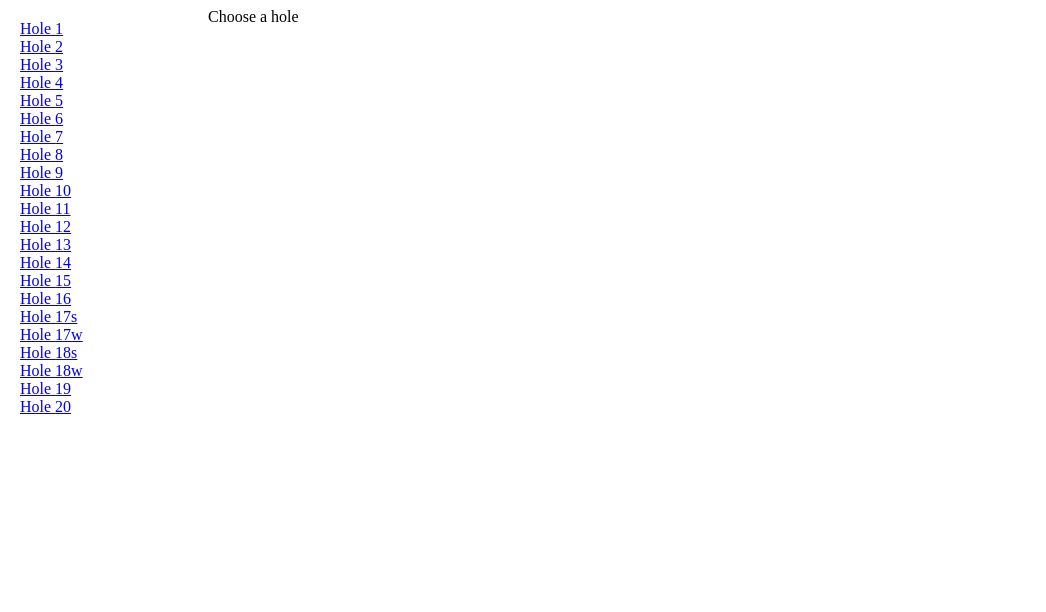
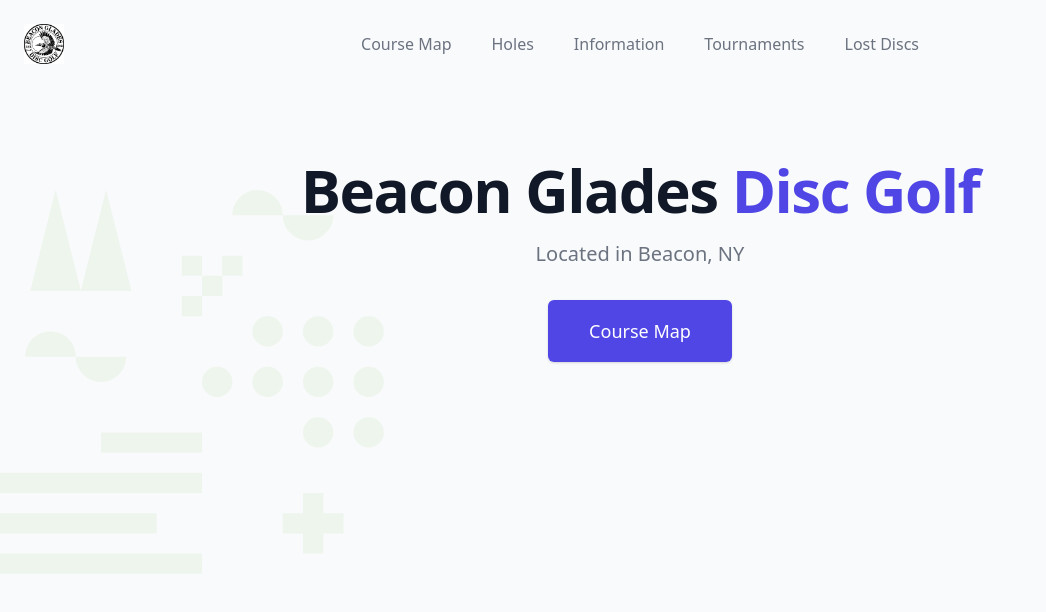
Before and after one commit to JSGraef/Beacon-Glades, a Gatsby site: page / in a window 1280 px wide. Shown: the whole page, without its empty margins (0-1046 px from the left). Built offline with nearby package versions, Linux system fonts and the light colour scheme; Gatsby itself is replaced by a stand-in of ours.

Commit message:
Add tailwind and start adjusting layout

```diff
--- /dev/null
+++ b/gatsby-browser.js
@@ -0,0 +1 @@
+import './src/styles/global.css';
--- a/gatsby-config.js
+++ b/gatsby-config.js
@@ -9,6 +9,7 @@ module.exports = {
   plugins: [
     `gatsby-plugin-netlify`,
     `gatsby-plugin-emotion`,
+    "gatsby-plugin-postcss",
     {
       resolve: "gatsby-plugin-react-svg",
       options: {
@@ -21,5 +22,13 @@ module.exports = {
       resolve: `gatsby-plugin-create-client-paths`,
       options: { prefixes: [`/hole/*`] },
     },
+    `gatsby-transformer-sharp`,
+    `gatsby-plugin-sharp`,
+    {
+      resolve: `gatsby-source-filesystem`,
+      options: {
+        path: `${__dirname}/src/images`,
+      },
+    },
   ],
 }
--- /dev/null
+++ b/postcss.config.js
@@ -0,0 +1,6 @@
+module.exports = {
+  plugins: {
+    tailwindcss: {},
+    autoprefixer: {},
+  },
+}
--- a/src/Home.js
+++ b/src/Home.js
@@ -1,10 +1,30 @@
 import React from "react"
 import Layout from "./Layout.js"
+import { Link } from "gatsby"
 
 export default function Home() {
   return (
     <Layout>
-      <div>Choose a hole</div>
+      <div className="text-center">
+        <h1 className="text-4xl tracking-tight font-extrabold text-gray-900 sm:text-5xl md:text-6xl">
+          <span className="block xl:inline">Beacon Glades</span>
+          {` `}
+          <span className="block text-indigo-600 xl:inline">Disc Golf</span>
+        </h1>
+        <p className="mt-3 max-w-md mx-auto text-base text-gray-500 sm:text-lg md:mt-5 md:text-xl md:max-w-3xl">
+          Located in Beacon, NY
+        </p>
+        <div className="mt-5 max-w-md mx-auto sm:flex sm:justify-center md:mt-8">
+          <div className="rounded-md shadow">
+            <Link
+              to="/coursemap"
+              className="w-full flex items-center justify-center px-8 py-3 border border-transparent text-base font-medium rounded-md text-white bg-indigo-600 hover:bg-indigo-700 md:py-4 md:text-lg md:px-10"
+            >
+              Course Map
+            </Link>
+          </div>
+        </div>
+      </div>
     </Layout>
   )
 }
--- a/src/Layout.js
+++ b/src/Layout.js
@@ -1,36 +1,35 @@
 import React from "react"
-import styled from "@emotion/styled"
-import Navigation from "./Navigation.js"
+import Navigation from "./Navigation"
 
-const Container = styled.div`
-  display: grid;
-  grid-template-columns: 200px 1fr;
-  justify-items: start;
-  justify-content: start;
-  align-content: flex-start;
-  height: 90vh;
-  margin: 0;
-  padding: 0;
-`
+export default function Layout(props) {
+  return (
+    <>
+      <div className="relative bg-repeat bg-gray-50 overflow-hidden h-screen">
+        <div
+          className="hidden sm:block sm:absolute sm:h-full sm:w-full"
+          aria-hidden="true"
+        >
+          <div className="">
+            <svg
+              width="404"
+              height="784"
+              fill="#e1eedd"
+              fillOpacity="0.47"
+              viewBox="0 0 80 80"
+            >
+               <path fillRule="evenodd" d="M11 0l5 20H6l5-20zm42 31a3 3 0 1 0 0-6 3 3 0 0 0 0 6zM0 72h40v4H0v-4zm0-8h31v4H0v-4zm20-16h20v4H20v-4zM0 56h40v4H0v-4zm63-25a3 3 0 1 0 0-6 3 3 0 0 0 0 6zm10 0a3 3 0 1 0 0-6 3 3 0 0 0 0 6zM53 41a3 3 0 1 0 0-6 3 3 0 0 0 0 6zm10 0a3 3 0 1 0 0-6 3 3 0 0 0 0 6zm10 0a3 3 0 1 0 0-6 3 3 0 0 0 0 6zm-30 0a3 3 0 1 0 0-6 3 3 0 0 0 0 6zm-28-8a5 5 0 0 0-10 0h10zm10 0a5 5 0 0 1-10 0h10zM56 5a5 5 0 0 0-10 0h10zm10 0a5 5 0 0 1-10 0h10zm-3 46a3 3 0 1 0 0-6 3 3 0 0 0 0 6zm10 0a3 3 0 1 0 0-6 3 3 0 0 0 0 6zM21 0l5 20H16l5-20zm43 64v-4h-4v4h-4v4h4v4h4v-4h4v-4h-4zM36 13h4v4h-4v-4zm4 4h4v4h-4v-4zm-4 4h4v4h-4v-4zm8-8h4v4h-4v-4z" />
+            </svg>
+          </div>
+        </div>
 
-const Nav = styled.div`
-  list-style-type: none;
-  padding: 12px;
-  margin: 0;
-`
+        <div className="relative pt-6 pb-16 sm:pb-24">
+          <Navigation />
 
-const Map = styled.div`
-  min-height: 100%;
-  width: 100%;
-`
-
-export default function Layout({ children }) {
-  return (
-    <Container>
-      <Nav>
-        <Navigation />
-      </Nav>
-      <Map>{children}</Map>
-    </Container>
+          <main className="mt-16 mx-auto max-w-7xl px-4 sm:mt-24">
+            {props.children}
+          </main>
+        </div>
+      </div>
+    </>
   )
 }
--- a/src/Navigation.js
+++ b/src/Navigation.js
@@ -1,14 +1,85 @@
 import React from "react"
 import { Link } from "gatsby"
 
-import { holes } from "./constants.js"
+import logo from './images/beacon_glades_logo2021.jpg'
+console.log(logo)
+
+// import { holes } from "./constants.js"
 
 const Navigation = () => {
-  return holes.map(num => (
-    <li key={num}>
-      <Link to={`/hole/${num}`}>Hole {num}</Link>
-    </li>
-  ))
+  // return holes.map(num => (
+  //   <li key={num}>
+  //     <Link to={`/hole/${num}`}>Hole {num}</Link>
+  //   </li>
+  // ))
+  return (
+    <div className="max-w-7xl mx-auto px-4 sm:px-6">
+      <nav
+        className="relative flex items-center justify-between sm:h-10 md:justify-center"
+        aria-label="Global"
+      >
+        <div className="flex items-center flex-1 md:absolute md:inset-y-0 md:left-0">
+          <div className="flex items-center justify-between w-full md:w-auto">
+            <Link to='/'>
+              <span className="sr-only">Workflow</span>
+              <img
+                className="h-8 w-auto sm:h-10"
+                src={logo}
+                alt="Logo"
+              />
+            </Link>
+            <div className="-mr-2 flex items-center md:hidden">
+              <button
+                type="button"
+                className="bg-gray-50 rounded-md p-2 inline-flex items-center justify-center text-gray-400 hover:text-gray-500 hover:bg-gray-100 focus:outline-none focus:ring-2 focus:ring-inset focus:ring-indigo-500"
+                id="main-menu"
+                aria-haspopup="true"
+              >
+                <span className="sr-only">Open main menu</span>
+                <svg
+                  className="h-6 w-6"
+                  xmlns="http://www.w3.org/2000/svg"
+                  fill="none"
+                  viewBox="0 0 24 24"
+                  stroke="currentColor"
+                  aria-hidden="true"
+                >
+                  <path
+                    strokeLinecap="round"
+                    strokeLinejoin="round"
+                    strokeWidth="2"
+                    d="M4 6h16M4 12h16M4 18h16"
+                  />
+                </svg>
+              </button>
+            </div>
+          </div>
+        </div>
+        <div className="hidden md:flex md:space-x-10">
+          <Link to="/coursemap" className="font-medium text-gray-500 hover:text-gray-900">
+            Course Map
+          </Link>
+
+          <Link to="/hole/1" className="font-medium text-gray-500 hover:text-gray-900">
+            Holes
+          </Link>
+
+          <Link to="/info" href="#" className="font-medium text-gray-500 hover:text-gray-900">
+            Information
+          </Link>
+
+          <Link to="/tournaments" href="#" className="font-medium text-gray-500 hover:text-gray-900">
+            Tournaments
+          </Link>
+
+          <Link to="/lost" href="#" className="font-medium text-gray-500 hover:text-gray-900">
+            Lost Discs
+          </Link>
+
+        </div>
+      </nav>
+    </div>
+  )
 }
 
 export default Navigation
--- /dev/null
+++ b/src/pages/coursemap.js
@@ -0,0 +1,10 @@
+import React from "react"
+import Layout from "../Layout.js"
+
+export default function CourseMap() {
+  return (
+    <Layout>
+      <div>This is the map</div>
+    </Layout>
+  )
+}
--- a/src/pages/index.js
+++ b/src/pages/index.js
@@ -1,14 +1,22 @@
 import React from "react"
 import { Router } from "@reach/router"
 
+import CourseMap from "./coursemap.js"
 import Hole from "./hole/hole.js"
 import Home from "../Home.js"
+import Information from "./info.js"
+import Lost from "./lost.js"
+import Tournaments from "./tournaments.js"
 
 export default function App() {
   return (
     <Router>
       <Home default />
       <Hole path="hole/:holeId" />
+      <CourseMap path="coursemap" />
+      <Lost path="lost" />
+      <Tournaments path="tournaments" />
+      <Information path="info" />
     </Router>
   )
 }
--- /dev/null
+++ b/src/pages/info.js
@@ -0,0 +1,10 @@
+import React from "react"
+import Layout from "../Layout.js"
+
+export default function Information() {
+  return (
+    <Layout>
+      <div>Information</div>
+    </Layout>
+  )
+}
--- /dev/null
+++ b/src/pages/lost.js
@@ -0,0 +1,10 @@
+import React from "react"
+import Layout from "../Layout.js"
+
+export default function Lost() {
+  return (
+    <Layout>
+      <div>Lost disc inventory</div>
+    </Layout>
+  )
+}
--- /dev/null
+++ b/src/pages/tournaments.js
@@ -0,0 +1,10 @@
+import React from "react"
+import Layout from "../Layout.js"
+
+export default function Tournaments() {
+  return (
+    <Layout>
+      <div>Tournaments</div>
+    </Layout>
+  )
+}
--- /dev/null
+++ b/src/styles/global.css
@@ -0,0 +1,3 @@
+@tailwind base;
+@tailwind components;
+@tailwind utilities;
--- /dev/null
+++ b/tailwind.config.js
@@ -0,0 +1,11 @@
+module.exports = {
+  purge: ['./src/**/*.{js,jsx,ts,tsx}'],
+  darkMode: false, // or 'media' or 'class'
+  theme: {
+    extend: {},
+  },
+  variants: {
+    extend: {},
+  },
+  plugins: [],
+}
```
Also changed, not shown: package.json (+13 -5 lines), src/images/beacon_glades_logo2021.jpg (added), static/favicon.ico (deleted), 2 other files.
